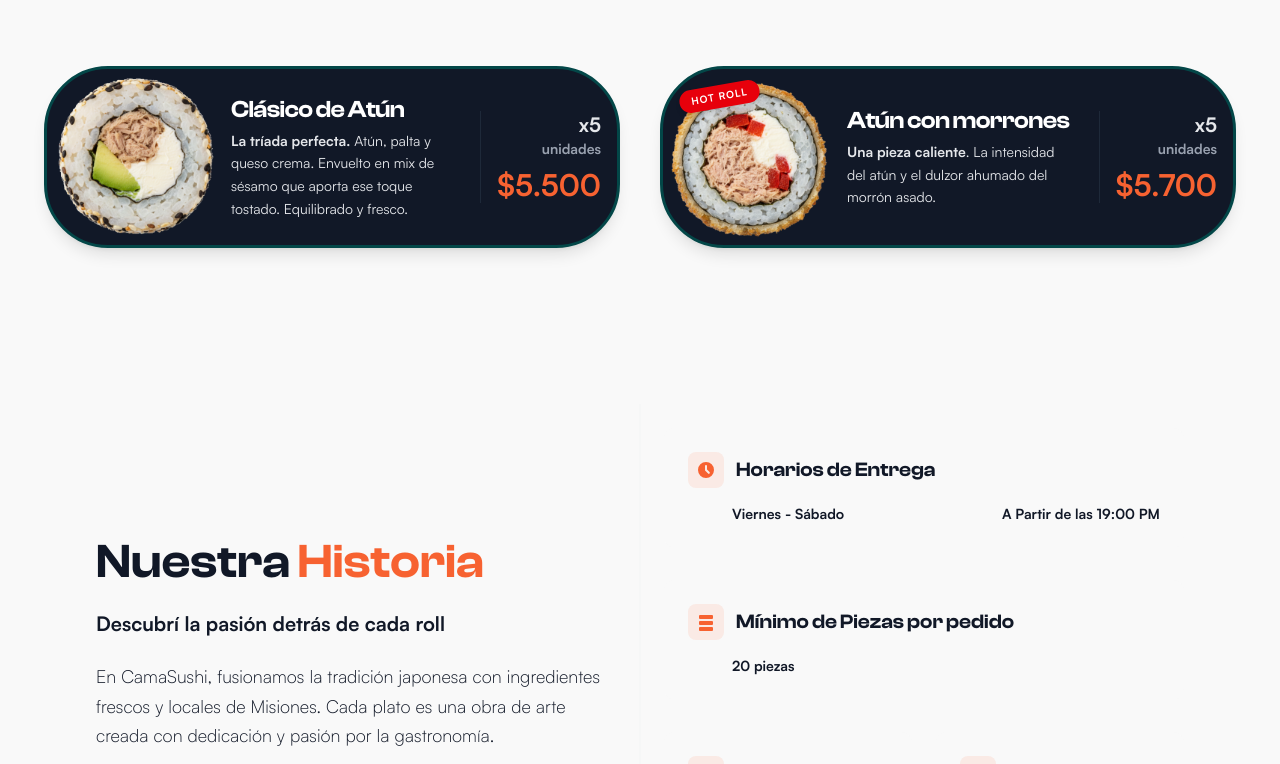
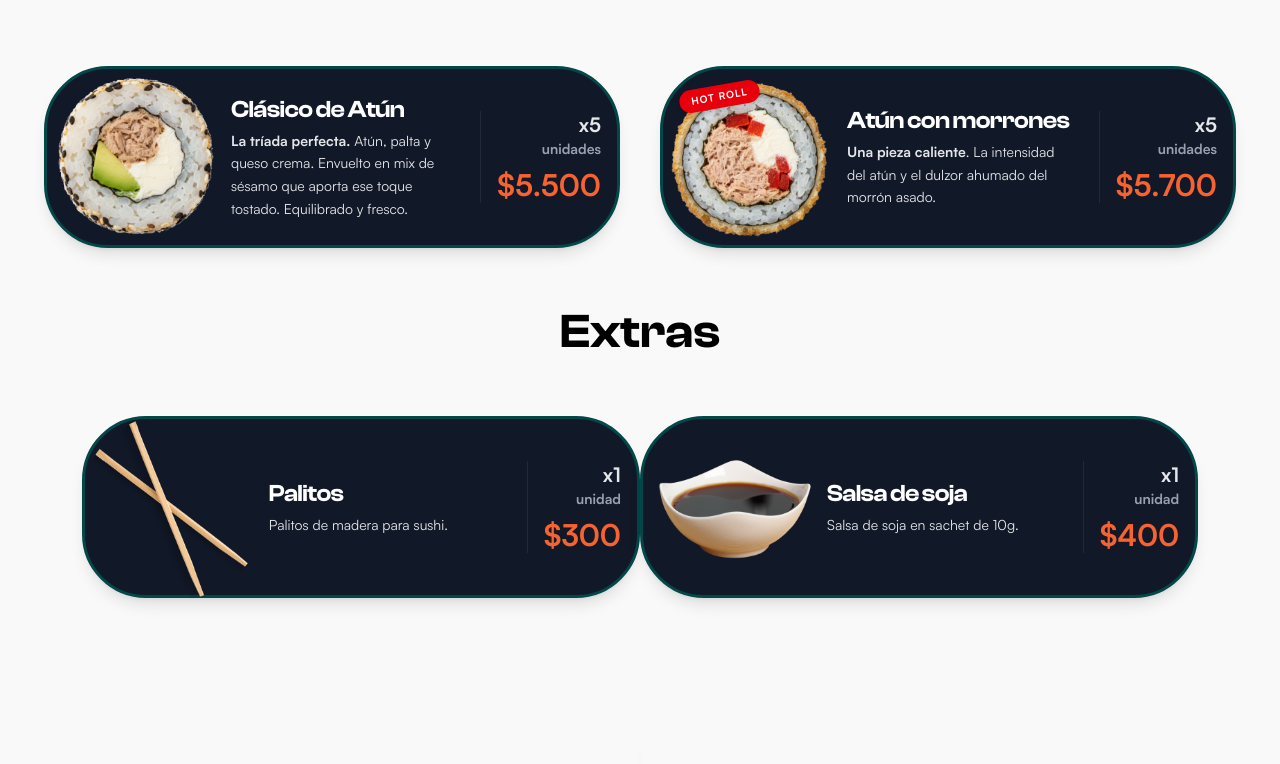
Before and after one commit to somoscomarcalabs/camasushi, a Next.js app: page / in a window 1280 px wide. Shown: the part 3542-4306 px from the top of the page. Built offline with nearby package versions, Linux system fonts and the light colour scheme; a web font is replaced by a local one.

Commit message:
extras added

```diff
--- a/src/features/menu/components/SushiCard.tsx
+++ b/src/features/menu/components/SushiCard.tsx
@@ -58,9 +58,11 @@ export default function SushiCard({ sushi }: SushiProps) {
           {/* Hidden Ingredients (Revealed on Hover) */}
           <div className="grid md:grid-rows-[0fr] transition-[grid-template-rows] duration-300 ease-out group-hover:grid-rows-[1fr]">
             <div className="overflow-hidden">
-              <p className="mt-3 text-sm italic text-orange-400/90">
-                Ingredientes: {sushi.ingredients.join(", ")}
-              </p>
+              {sushi.ingredients && sushi.ingredients.length > 0 && sushi.ingredients[0] !== "" && (
+                <p className="mt-3 text-sm italic text-orange-400/90">
+                  Ingredientes: {sushi?.ingredients.join(", ")}
+                </p>
+              )}
             </div>
           </div>
         </div>
@@ -71,7 +73,7 @@ export default function SushiCard({ sushi }: SushiProps) {
             <span className="text-xl font-bold text-gray-200">
               x{sushi.pieces}
             </span>
-            <span className="text-sm font-medium text-gray-400">unidades</span>
+            <span className="text-sm font-medium text-gray-400">{sushi.pieces > 1 ? "unidades" : "unidad"}</span>
           </div>
           <span className="mt-1 text-3xl font-bold text-primary">
             ${sushi.price.toLocaleString("es-AR")}
--- a/src/features/menu/data/menu.json
+++ b/src/features/menu/data/menu.json
@@ -244,6 +244,31 @@
           "pieces": 5
         }
       ]
+    },
+    {
+      "name": "Extras",
+      "items": [
+        {
+          "id": 16,
+          "name": "Palitos",
+          "ingredients": [""],
+          "description": "Palitos de madera para sushi.",
+          "is_fried": false,
+          "price": 300,
+          "image": "/images/rolls/palitos.png",
+          "pieces": 1
+        },
+        {
+          "id": 17,
+          "name": "Salsa de soja",
+          "ingredients": [""],
+          "description": "Salsa de soja en sachet de 10g.",
+          "is_fried": false,
+          "price": 400,
+          "image": "/images/rolls/soja.png",
+          "pieces": 1
+        }
+      ]
     }
   ]
 }
```
Also changed, not shown: public/images/rolls/palitos.png (added), public/images/rolls/soja.png (added).
